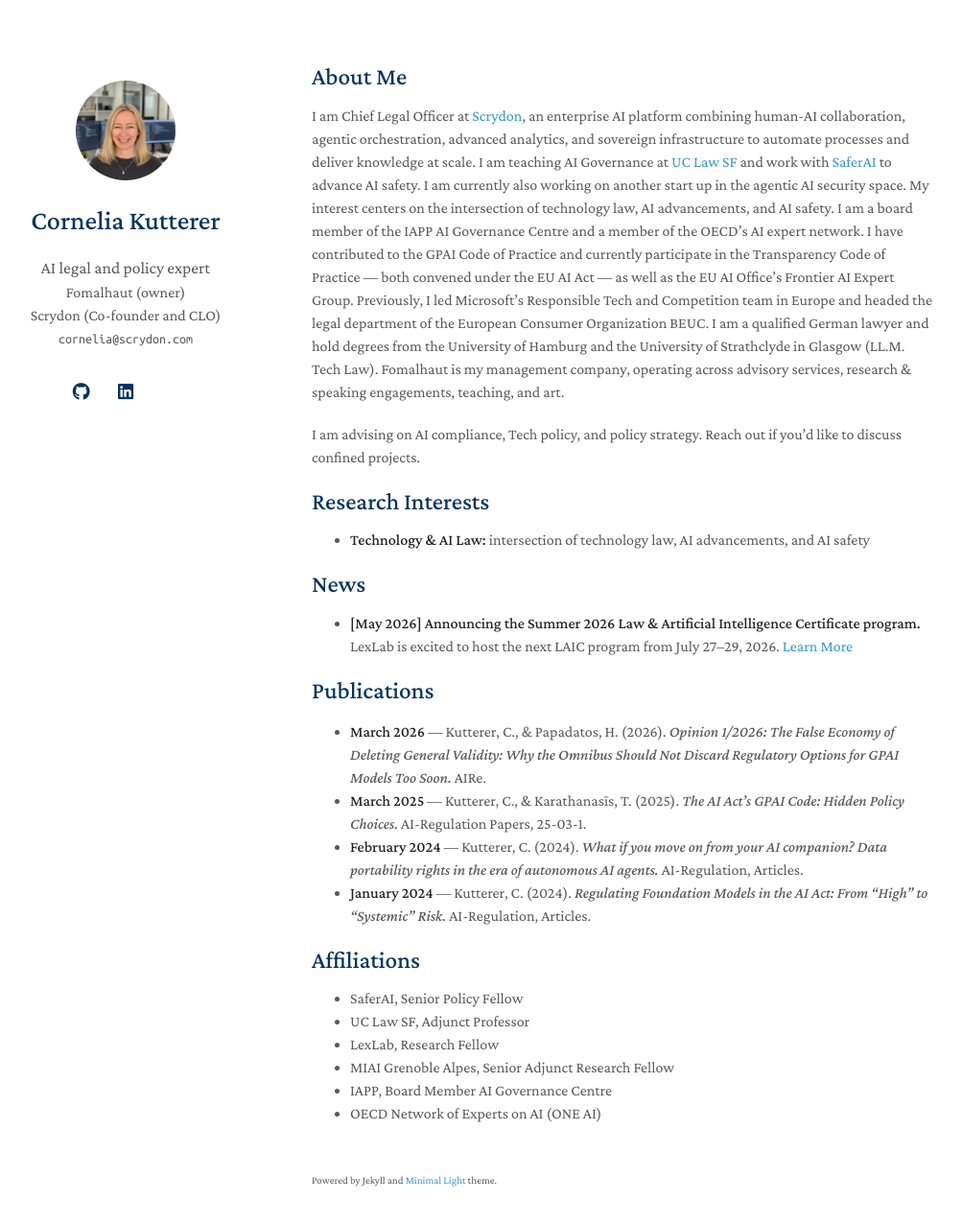
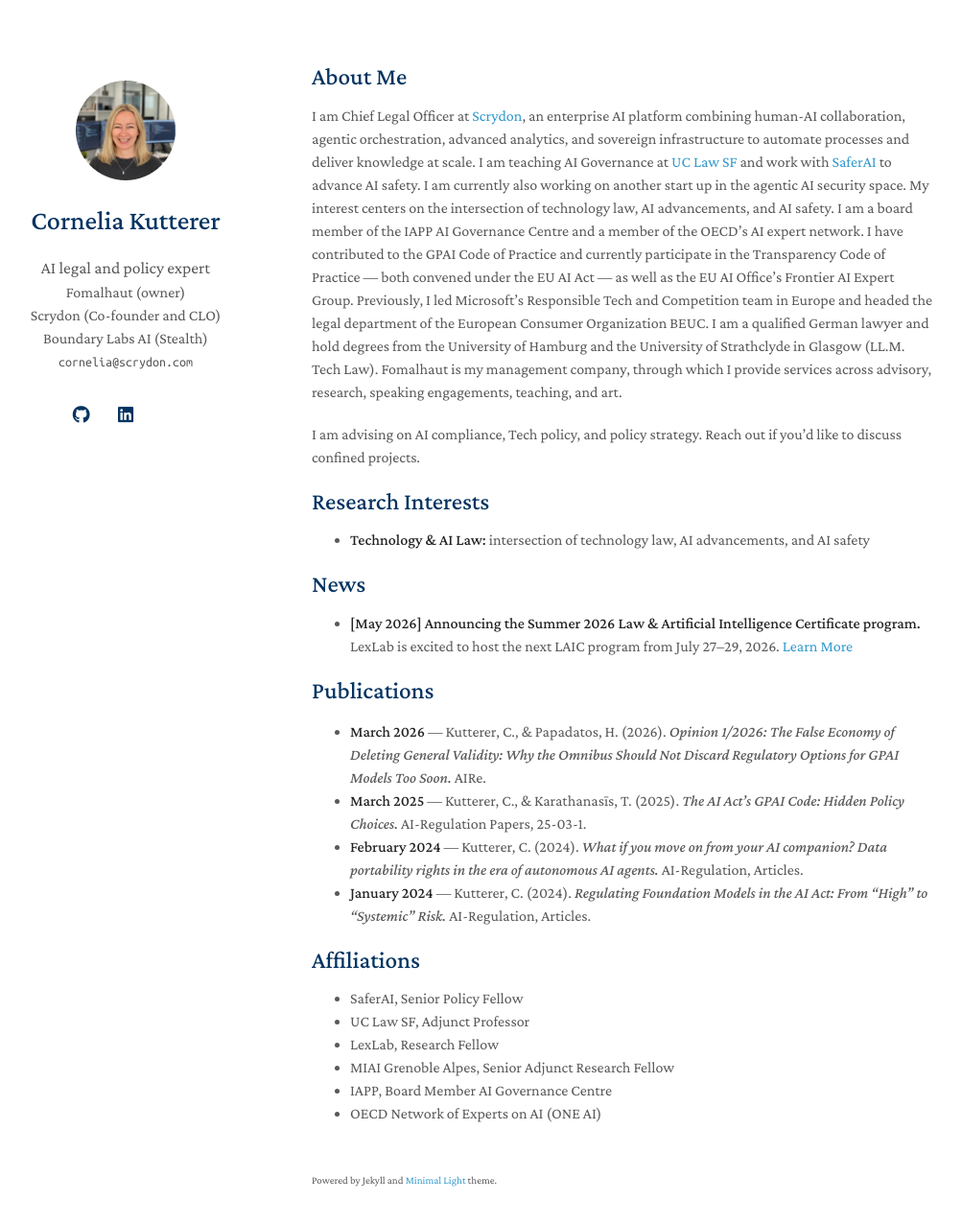
Before and after one commit to Fomalhautck/fomalhautck.github.io, a Jekyll site: the page built from index.md, in a window 1280 px wide and 1311 px high. Shown: the top 1276 px of the window at 96% size, without its empty margins (145-1148 px from the left). Built offline with Jekyll 4.4.1, drawn with Linux system fonts in a browser that asks for light colours; a style sheet for code colours, icons or effects is not loaded; our own code applies the rules of GitHub Pages for plain Markdown files.

Commit message:
Add Boundary Labs AI affiliation and refine Fomalhaut bio sentence
Co-Authored-By: Claude Opus 4.7 (1M context) <noreply@anthropic.com>

```diff
--- a/_config.yml
+++ b/_config.yml
@@ -3,6 +3,7 @@ title: Cornelia Kutterer
 position: AI legal and policy expert
 affiliation: Fomalhaut (owner)
 affiliation_2: Scrydon (Co-founder and CLO)
+affiliation_3: Boundary Labs AI (Stealth)
 email: cornelia@scrydon.com
 
 # Search Engine Optimization (SEO)
--- a/_layouts/homepage.html
+++ b/_layouts/homepage.html
@@ -55,6 +55,10 @@
         {% endif %}
         {% if site.affiliation_2 %}
         <a href="{{ site.affiliation_link_2 }}" rel="noopener"><autocolor>{{ site.affiliation_2 }}</autocolor></a>
+        <br>
+        {% endif %}
+        {% if site.affiliation_3 %}
+        <a href="{{ site.affiliation_link_3 }}" rel="noopener"><autocolor>{{ site.affiliation_3 }}</autocolor></a>
         <br>
         {% endif %}
         {% if site.email %}
--- a/index.md
+++ b/index.md
@@ -4,7 +4,7 @@ layout: homepage
 
 ## About Me
 
-I am Chief Legal Officer at [Scrydon](https://scrydon.com/), an enterprise AI platform combining human-AI collaboration, agentic orchestration, advanced analytics, and sovereign infrastructure to automate processes and deliver knowledge at scale. I am teaching AI Governance at [UC Law SF](https://www.uclawsf.edu/people/cornelia-kutterer-2/) and work with [SaferAI](https://www.safer-ai.org/) to advance AI safety. I am currently also working on another start up in the agentic AI security space. My interest centers on the intersection of technology law, AI advancements, and AI safety. I am a board member of the IAPP AI Governance Centre and a member of the OECD’s AI expert network. I have contributed to the GPAI Code of Practice and currently participate in the Transparency Code of Practice — both convened under the EU AI Act — as well as the EU AI Office’s Frontier AI Expert Group. Previously, I led Microsoft’s Responsible Tech and Competition team in Europe and headed the legal department of the European Consumer Organization BEUC. I am a qualified German lawyer and hold degrees from the University of Hamburg and the University of Strathclyde in Glasgow (LL.M. Tech Law). Fomalhaut is my management company, operating across advisory services, research & speaking engagements, teaching, and art.
+I am Chief Legal Officer at [Scrydon](https://scrydon.com/), an enterprise AI platform combining human-AI collaboration, agentic orchestration, advanced analytics, and sovereign infrastructure to automate processes and deliver knowledge at scale. I am teaching AI Governance at [UC Law SF](https://www.uclawsf.edu/people/cornelia-kutterer-2/) and work with [SaferAI](https://www.safer-ai.org/) to advance AI safety. I am currently also working on another start up in the agentic AI security space. My interest centers on the intersection of technology law, AI advancements, and AI safety. I am a board member of the IAPP AI Governance Centre and a member of the OECD’s AI expert network. I have contributed to the GPAI Code of Practice and currently participate in the Transparency Code of Practice — both convened under the EU AI Act — as well as the EU AI Office’s Frontier AI Expert Group. Previously, I led Microsoft’s Responsible Tech and Competition team in Europe and headed the legal department of the European Consumer Organization BEUC. I am a qualified German lawyer and hold degrees from the University of Hamburg and the University of Strathclyde in Glasgow (LL.M. Tech Law). Fomalhaut is my management company, through which I provide services across advisory, research, speaking engagements, teaching, and art.
 
 I am advising on AI compliance, Tech policy, and policy strategy. Reach out if you'd like to discuss confined projects.
 
```
